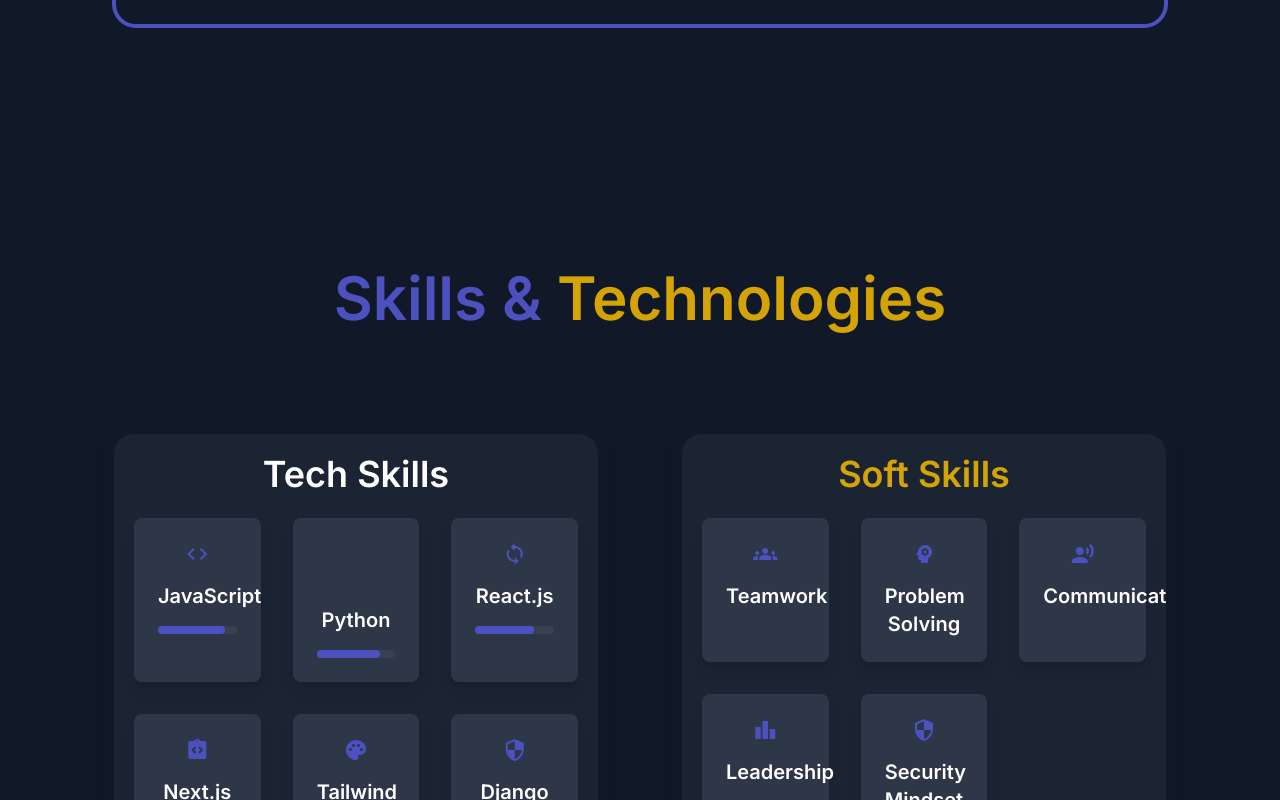
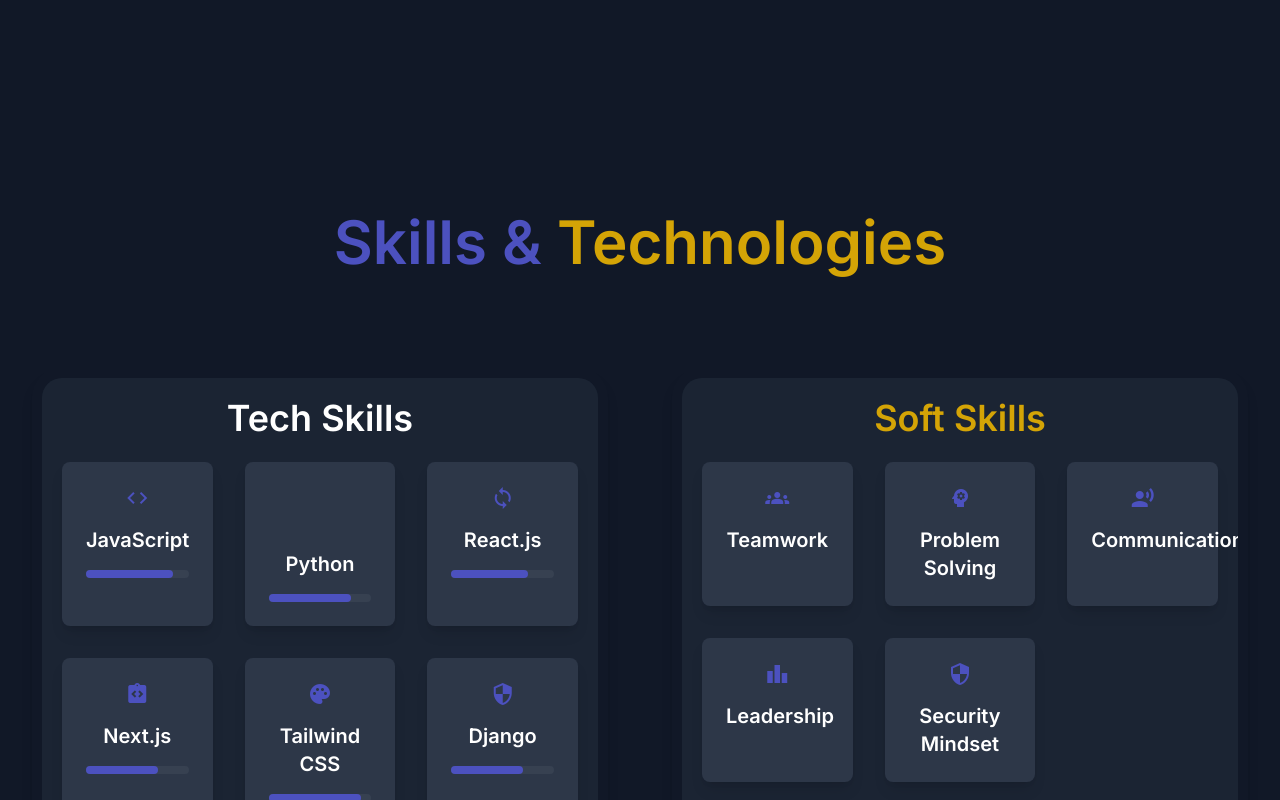
Before and after one commit to Kevrollin/Kelvin_Mukaria_Portfolio, a Next.js app: page / in a window 1280 px wide. Shown: the part 1580-2380 px from the top of the page. Built offline with nearby package versions, Linux system fonts and the light colour scheme.

Commit message:
Commit 6

```diff
--- a/pages/index.js
+++ b/pages/index.js
@@ -33,7 +33,7 @@
       {/* Hero Section */}
       <Header />
       <main className='flex-grow'>
-      <section className="bg-gray-900 text-white lg:py-16 sm:px-28">
+      <section className="bg-gray-900 text-white lg:py-16 px-4 sm:px-8">
       <h1 className="text-2xl sm:text-3xl md:text-4xl lg:text-5xl font-semibold text-warning mb-6 text-center py-8">
         About <span className='text-white'>Me</span> </h1>
 
@@ -122,7 +122,7 @@
         </div>
       </section>
 
-      <div className='py-16 bg-gray-900 relative z-10'>
+      <div className='py-16 bg-gray-900'>
         <Skills />
       </div>
       </main>
--- a/pages/skills.js
+++ b/pages/skills.js
@@ -87,11 +87,11 @@
   };
 
   return (
-    <section className="skills py-16 bg-gray-900 text-white">
+    <section className="skills py-10 bg-gray-900 text-white">
       <h2 className="text-6xl text-dark font-semibold text-primary mb-12 text-center py-12">
         Skills & <span className="text-warning">Technologies</span>
       </h2>
-      <div className="container mx-auto text-center flex flex-col items-center px-4 md:px-16">
+      <div className="w-full text-center flex flex-col items-center px-4 md:px-8">
         {/* Tech Skills and Soft Skills Layout */}
         <div className="flex flex-col sm:flex-col lg:flex-row justify-center gap-8 sm:gap-16">
           {/* Tech Skills */}
```
